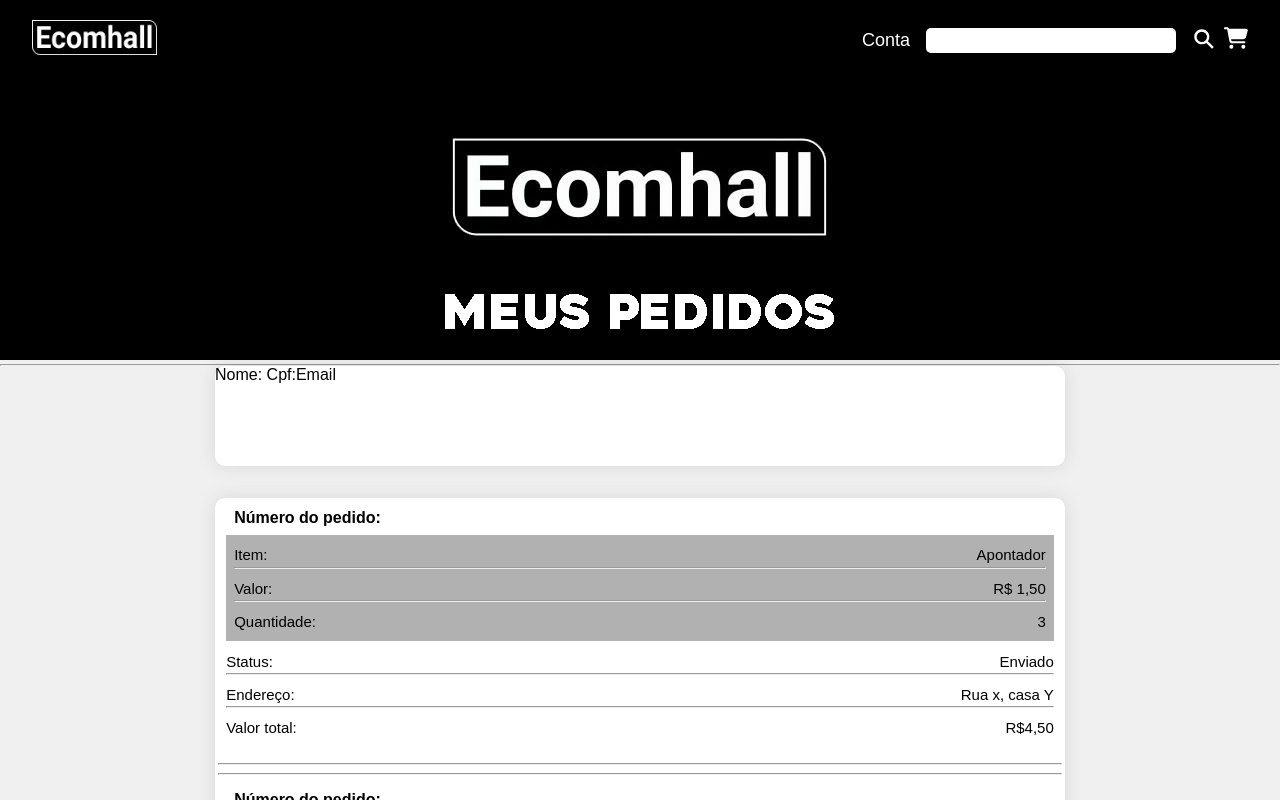
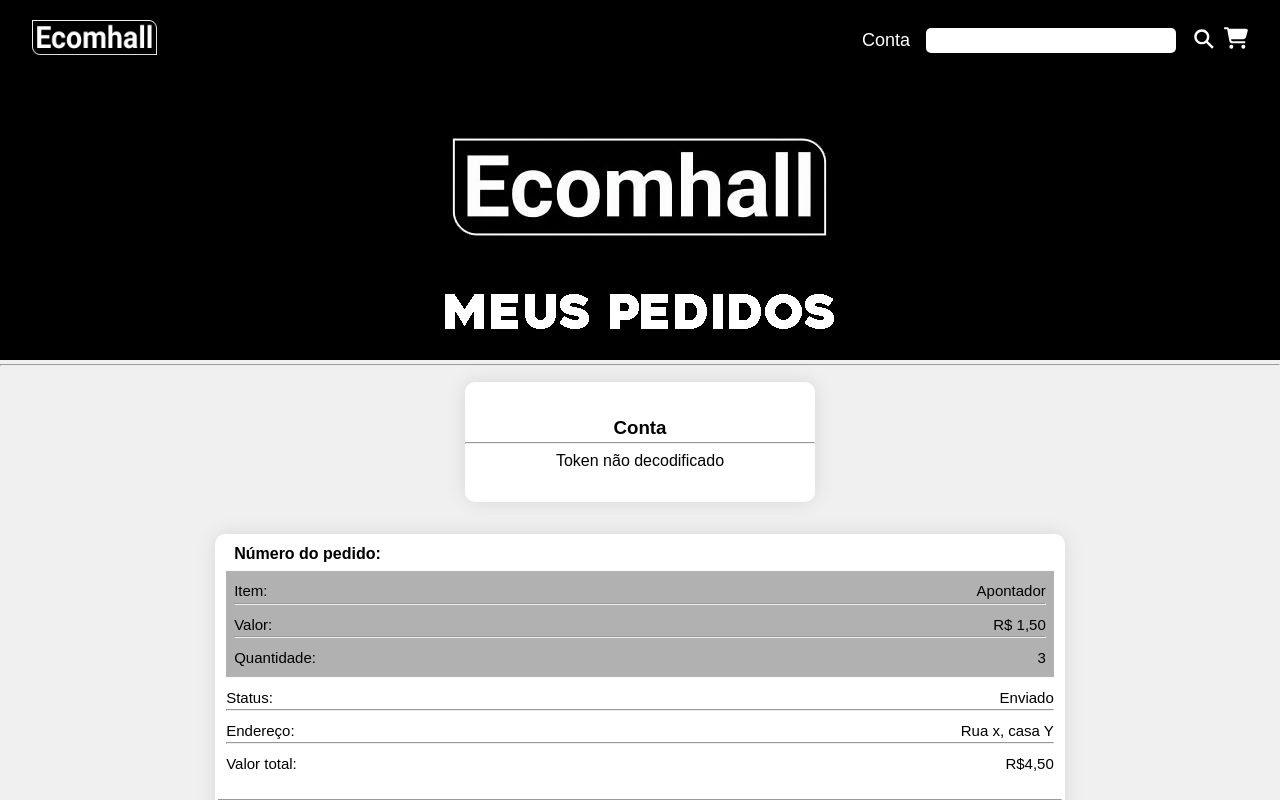
Before and after one commit to gabryel-academico/frontend-ecomhall, a React (Create React App) app: page /pedidos/cliente in a window 1280 px wide. Shown: the top 800 px of the page. Built offline with nearby package versions, Linux system fonts and the light colour scheme; no server answers.

Commit message:
pagina detalhes e exibir infos usuario

```diff
--- a/src/context/carrinhoContext.tsx
+++ b/src/context/carrinhoContext.tsx
@@ -15,6 +15,7 @@
     preco: number;
     // link: string;
     capa: string;
+    descricao: string;
   }
 
 interface CartProviderProps {
--- a/src/pages/Pedidos/Clientes/index.tsx
+++ b/src/pages/Pedidos/Clientes/index.tsx
@@ -5,16 +5,25 @@
 import { jwtDecode } from "jwt-decode";
 import banner from "../../../assets/meuspedidos.jpg"
 
+interface user{
+unique_name: string;
+email: string;
+Id: string;
+}
+
 function PedidosC() {
   const navigate = useNavigate();
   const token = localStorage.getItem('ACESS_TOKEN');
- let decodedToken = null;
+  const [decodedToken, setDecodedToken] = useState<user | null>(null);
 
-  if (token) {
-    decodedToken = jwtDecode(token);
-    console.log(decodedToken?.aud);
-  }
-
+  useEffect(() => {
+    const token = localStorage.getItem('ACESS_TOKEN');
+    if (token) {
+      const decoded = jwtDecode<user | null>(token);
+      setDecodedToken(decoded);
+      console.log(decoded)
+    }
+  }, []);
 
   return (
     <div className="containerPedidos">
@@ -24,10 +33,21 @@
 
       <article>
         <section className= "conta">
-            <span>Nome: {decodedToken?.aud}</span>
-            <span>Cpf:</span>
-            <span>Email</span>
-            </section>
+        <h3>Conta</h3>
+        <hr />
+        {decodedToken ? (
+          <>
+            <span>Id: {decodedToken.Id}</span>
+
+            <span>Nome: {decodedToken.unique_name}</span>
+
+            <span>Email: {decodedToken.email}</span>
+          </>
+        ) : (
+          <span>Token não decodificado</span>
+        )}
+        </section>
+
 
       </article>
 
--- a/src/pages/Pedidos/style.css
+++ b/src/pages/Pedidos/style.css
@@ -9,13 +9,26 @@
 }
 
 .conta {
-    width: 850px;
-    height: 100px;
+    width: 350px;
+    height: 120px;
     margin-bottom: 1rem;
     border-radius: 10px;
     background-color: #ffffff;
     box-shadow: 0px 0px 20px rgba(0, 0, 0, 0.1);
     align-self: left;
+    display: flex;
+    flex-direction: column;
+    align-items: center;
+    justify-content: center;
+    margin-top: 1rem;
+}
+.conta h3{
+    margin: 0.2rem;
+}
+
+.conta hr{
+    width: 100%;
+    margin-bottom: 0.5rem;
 }
 
 .containerPedidos{
--- a/src/pages/Produto/index.tsx
+++ b/src/pages/Produto/index.tsx
@@ -6,6 +6,7 @@
 import { ProdutoService } from "../../shared/Services/api/Produto/ProdutoService";
 
 import { produtoItem } from "../../context/carrinhoContext";
+import { Environment } from "../../shared/environment";
 
  function Produto() {
 
@@ -40,14 +41,14 @@
   const produto = produtosData.find(produto => produto.id === Number(id));
   return (
     <div className="containerProduto">
-      <div id="imagemProduto"><img src="" alt="imagem" /></div>
+      <div id="imagemProduto"><img src={Environment.URL_API+"images/"+produto?.id+".jpeg"} alt="imagem" /></div>
       <div id="detalhesProduto">
         <h1>Produt{produto?.nome}</h1>
-        <h4>Varejista x</h4>
-        <h2>R$ 0,00</h2>
+
+        <h2>R$ {produto?.preco}</h2>
         <section>
           <h4>Descrição:</h4>
-          <p>Lorem ipsum dolor sit amet consectetur adipisicing elit. Assumenda fuga accusamus quibusdam. Nobis ut voluptate quibusdam, voluptatem totam ipsa libero a numquam facere qui at, asperiores possimus quidem esse iusto.</p>
+          <p>{produto?.descricao}</p>
         </section>
         <Button variant="contained" color='inherit' size="small" onClick={handleProductClick}
         sx={{
```
